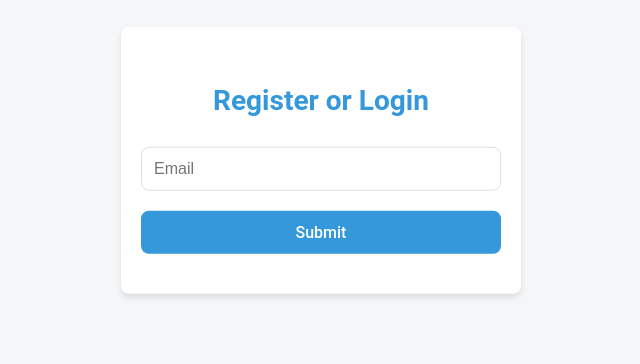
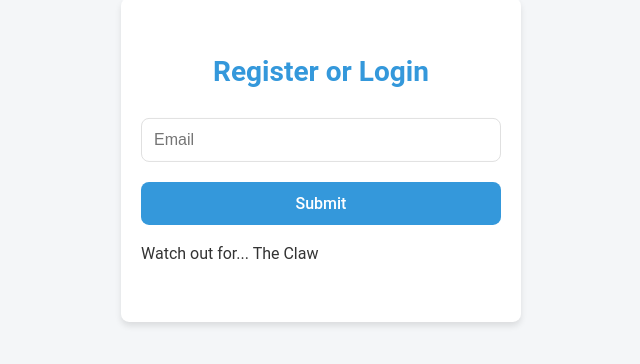
Before and after one commit to rlmsinclair/thestoryevolves-website, a React (Vite) app: page / in a window 1280 px wide. Shown: the part 240-604 px from the top of the page, without its empty margins (319-959 px from the left). Built offline with nearby package versions, Linux system fonts and the light colour scheme.

Commit message:
Claw Warning

```diff
--- a/src/components/RegisterLogin.tsx
+++ b/src/components/RegisterLogin.tsx
@@ -150,6 +150,7 @@ const RegisterLogin: React.FC = () => {
           {message}
         </p>
       )}
+      <p className="claw-warning">Watch out for... The Claw</p>
     </div>
   );
 };
```
